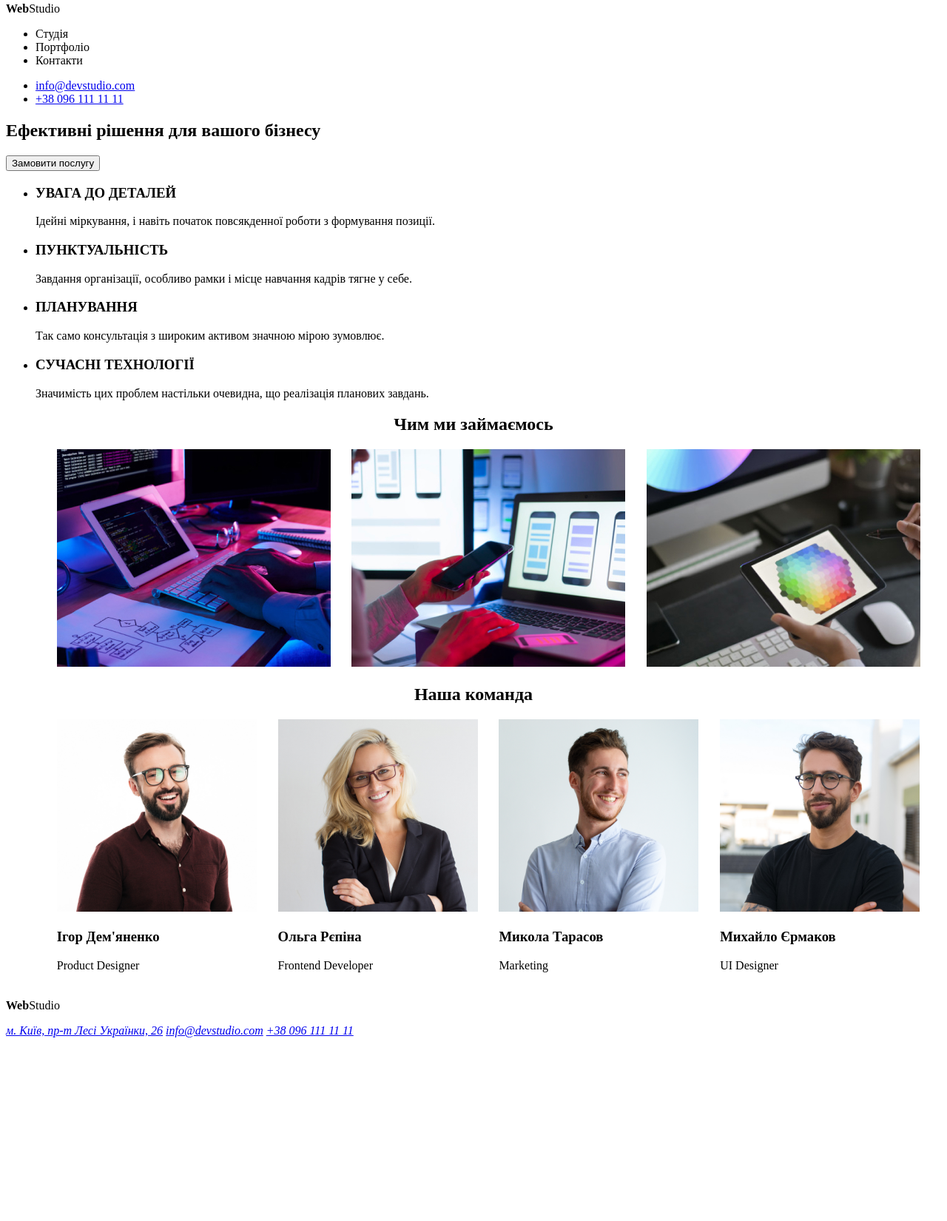
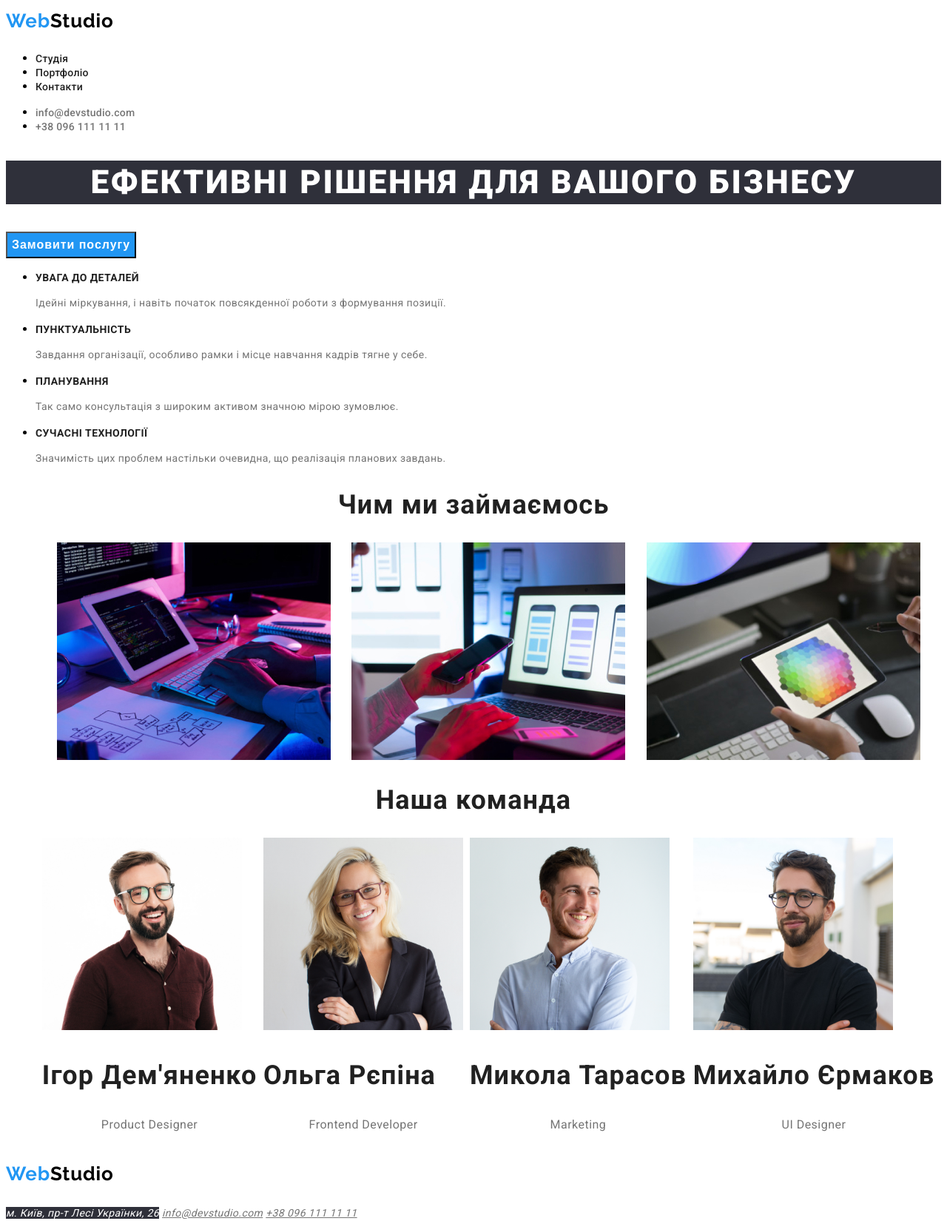
Before and after one commit to tolyagan228/Web-Studio, a plain HTML site: page index.html in a window 1280 px wide. Shown: the part 13-1663 px from the top of the page at 74% size. Before the commit the page ends 1423 px from the top, so only its background shows below. Drawn offline with Linux system fonts and the light colour scheme.

Commit message:
class and css

```diff
--- a/css/style.css
+++ b/css/style.css
@@ -1,26 +1,124 @@
 :root {
     --accent-color: #2196F3;
-    --main-color: ##212121;
+    --main-color: #212121;
     --add-color: #757575;
     --add-white: #FFFFFF;
-    --main-bg-color: #2F303A;
+    --main-bd-color: #2F303A;
 }
 
-/* .webstudio {
+body {
+    font-family: Roboto;
+}
+
+.logo {
+    font-family: Raleway;
+    font-size: 26px;
+    letter-spacing: 0.78px;
+}
+
+.logo-accent {
     color: var(--accent-color);
 }
-.studio {
+
+.nav-link {
+    color: var(--main-color);
+    font-size: 14px;
+    font-weight: 500;
+    letter-spacing: 0.28px;
+    text-decoration: none;
+}
+
+.nav-link:hover {
     color: var(--accent-color);
+    cursor: pointer;
 }
-.address {
-    color: var(--accent-color)
+
+.contact-link {
+    color: var(--add-color);
+    font-size: 14px;
+    font-weight: 500;
+    letter-spacing: 0.28px;
+    text-decoration: none;
 }
-.tel {
+
+.contact-link:hover {
+    color: var(--accent-color);
+    cursor: pointer;
+}
+
+.main-contant-title {
+    color: var(--add-white);
+    background-color: var(--main-bd-color);
+    text-align: center;
+    font-size: 44px;
+    font-weight: 900;
+    line-height: 1.36;
+    letter-spacing: 2.64px;
+    text-transform: uppercase;
+}
+
+.main-contant-btn {
+    color: var(--add-white);
+    background-color: var(--accent-color);
+    font-size: 16px;
+    font-weight: 700;
+    line-height: 30px;
+    letter-spacing: 0.96px;
+}
+
+.advantages-title {
+    color: var(--main-color);
+    font-size: 14px;
+    letter-spacing: 0.42px;
+}
+
+.advantages-subtitle {
     color: var(--add-color);
+    font-size: 14px;
+    line-height: 24px;
+    letter-spacing: 0.42px;
 }
-.list {
-    color: var(--brand-color);
+
+.section-work-title {
+    color: var(--main-color);
+    font-size: 36px;
+    letter-spacing: 1.08px;
 }
-.p {
+
+.section-workers-title {
+    color: var(--main-color);
+    font-size: 36px;
+    letter-spacing: 1.08px;
+}
+
+.section-workers-subtitle {
     color: var(--add-color);
-} */
+    text-align: center;
+    letter-spacing: 0.48px;
+}
+
+.address-link {
+    color: var(--add-white);
+    background-color: var(--main-bd-color);
+    font-size: 14px;
+    line-height: 24px;
+    letter-spacing: 0.42px;
+    text-decoration: none;
+}
+
+.address-link:hover {
+    color: var(--accent-color);
+    cursor: pointer;
+}
+
+.footer-link {
+    color: var(--add-color);
+    font-size: 14px;
+    letter-spacing: 0.42px;
+}
+
+.footer-link:hover {
+    color: var(--accent-color);
+    cursor: pointer;
+    text-decoration: none;
+}
--- a/index.html
+++ b/index.html
@@ -6,99 +6,97 @@
     <title>WebStudio</title>
     <link rel="stylesheet" href="./css/style.css">
     <link rel="preconnect" href="https://fonts.googleapis.com">
-<link rel="preconnect" href="https://fonts.gstatic.com" crossorigin>
-<link href="https://fonts.googleapis.com/css2?family=Raleway:wght@700&family=Roboto:wght@400;500;700;900&display=swap" rel="stylesheet">
+    <link rel="preconnect" href="https://fonts.gstatic.com" crossorigin>
+    <link href="https://fonts.googleapis.com/css2?family=Raleway:wght@700&family=Roboto:wght@400;500;700;900&display=swap" rel="stylesheet">
   </head>
   <body>
-    <header>
-      <p><b class="webstudio">Web</b>Studio</p>
-      <nav>
-        <ul>
-          <li class="studio">Студія</li>
-          <li class="list">Портфоліо</li>
-          <li class="list">Контакти</li>
+    <header class="header">
+      <p class="logo"><b class="logo-accent">Web</b>Studio</p>
+      <nav class="nav">
+        <ul class="nav-list">
+          <li class="nav-list-item"><a href="" class="nav-link">Студія</a></li>
+          <li class="nav-list-item"><a href="" class="nav-link">Портфоліо</a></li>
+          <li class="nav-list-item"><a href="" class="nav-link">Контакти</a></li>
         </ul>
       </nav>
-      <ul>
-        <li><a class="address" href="mailto:info@devstudio.com">info@devstudio.com</a></li>
-        <li><a class="p" href="tel:+380961111111">+38 096 111 11 11</a></li>
+      <ul class="contact-list">
+        <li class="contact-list-item"><a href="mailto:info@devstudio.com" class="contact-link">info@devstudio.com</a></li>
+        <li class="contact-list-item"><a href="tel:+380961111111" class="contact-link">+38 096 111 11 11</a></li>
       </ul>
     </header>
-    <main>
-      <section>
-        <h1>Ефективні рішення для вашого бізнесу</h1>
-        <button type="button">Замовити послугу</button>
+    <main class="main">
+      <section class="main-contant">
+        <h1 class="main-contant-title">Ефективні рішення для вашого бізнесу</h1>
+        <button type="button" class="main-contant-btn">Замовити послугу</button>
       </section>
-    <section>
-      <ul>
-        <li><h3 class="list">УВАГА ДО ДЕТАЛЕЙ</h3>
-        <p class="p">
+    <section class="advantages">
+      <ul class="advantages-list">
+        <li><h3 class="advantages-title">УВАГА ДО ДЕТАЛЕЙ</h3>
+        <p class="advantages-subtitle">
           Ідейні міркування, і навіть початок повсякденної роботи з формування
           позиції.
         </p>
     </li>
 
-        <li><h3 class="list">ПУНКТУАЛЬНІСТЬ</h3>
-        <p class="p">
+        <li><h3 class="advantages-title">ПУНКТУАЛЬНІСТЬ</h3>
+        <p class="advantages-subtitle">
           Завдання організації, особливо рамки і місце навчання кадрів тягне у
           себе.
         </p>
     </li>
 
-        <li><h3 class="list">ПЛАНУВАННЯ</h3>
-        <p class="p">Так само консультація з широким активом значною мірою зумовлює.
+        <li><h3 class="advantages-title">ПЛАНУВАННЯ</h3>
+        <p class="advantages-subtitle">Так само консультація з широким активом значною мірою зумовлює.
         </p>
     </li>
 
-        <li><h3 class="list">СУЧАСНІ ТЕХНОЛОГІЇ</h3>
-        <p class="p">
+        <li><h3 class="advantages-title">СУЧАСНІ ТЕХНОЛОГІЇ</h3>
+        <p class="advantages-subtitle">
           Значимість цих проблем настільки очевидна, що реалізація планових
           завдань.
         </p>
     </li>
       </ul>
     </section>
-    <section>
-      <h2 style="text-align: center;">Чим ми займаємось</h2>
-      <ul style="display:flex; justify-content:space-evenly;margin-bottom:20px; list-style: none; ">
-        <li><img src="/images/work_img1.jpg" alt="працюємо"></li>
-        <li><img src="/images/work_img2.jpg" alt="телефон"></li>
-        <li><img src="/images/work_img3.jpg" alt="планшет"></li>
+    <section class="section-work">
+      <h2 class="section-work-title" style="text-align: center;">Чим ми займаємось</h2>
+      <ul class="section-work-list" style="display:flex; justify-content:space-evenly;margin-bottom:20px; list-style: none; ">
+        <li class="section-work-item"><img src="/images/work_img1.jpg" alt="працюємо"></li>
+        <li class="section-work-item"><img src="/images/work_img2.jpg" alt="телефон"></li>
+        <li class="section-work-item"><img src="/images/work_img3.jpg" alt="планшет"></li>
       </ul>
     </section>
-    <section>
-      <h2 style="text-align: center;">Наша команда</h2>
-      <ul style="display:flex; justify-content:space-evenly;margin-bottom:20px; list-style: none; ">
-        <li><img src="/images/worker_img4.jpg" height="260" alt="Ігор Дем'яненко Product Designer">
-        <h3 class="list">Ігор Дем'яненко</h3>
-        <p class="p">Product Designer</p>
+    <section class="section-workers">
+      <h2 class="section-workers-title" style="text-align: center;">Наша команда</h2>
+      <ul class="section-workers-list" style="display:flex; justify-content:space-evenly;margin-bottom:20px; list-style: none; ">
+        <li class="section-workers-item"><img src="/images/worker_img4.jpg" class="section-workers-img" height="260" alt="Ігор Дем'яненко Product Designer">
+        <h3 class="section-workers-title">Ігор Дем'яненко</h3>
+        <p class="section-workers-subtitle">Product Designer</p>
       </li>
-      <li>
-        <img src="/images/worker_img5.jpg" height="260" alt="Ольга Рєпіна Frontend Developer">
-        <h3 class="list">Ольга Рєпіна</h3>
-        <p class="p">Frontend Developer</p>
+      <li class="section-workers-item">
+        <img src="/images/worker_img5.jpg" class="section-workers-img" height="260" alt="Ольга Рєпіна Frontend Developer">
+        <h3 class="section-workers-title">Ольга Рєпіна</h3>
+        <p class="section-workers-subtitle">Frontend Developer</p>
       </li>
-      <li>
-        <img src="/images/worker_img6.jpg" height="260" alt="Микола Тарасов Marketing">
-        <h3 class="list">Микола Тарасов</h3>
-        <p class="p">Marketing</p>
+      <li class="section-workers-item">
+        <img src="/images/worker_img6.jpg" class="section-workers-img" height="260" alt="Микола Тарасов Marketing">
+        <h3 class="section-workers-title">Микола Тарасов</h3>
+        <p class="section-workers-subtitle">Marketing</p>
       </li>
-      <li>
-        <img src="/images/worker_img7.jpg" height="260" alt="Михайло Єрмаков UI Designer">
-        <h3 class="list">Михайло Єрмаков</h3>
-        <p class="p">UI Designer</p>
+      <li class="section-workers-item">
+        <img src="/images/worker_img7.jpg"  class="section-workers-img" height="260" alt="Михайло Єрмаков UI Designer">
+        <h3 class="section-workers-title">Михайло Єрмаков</h3>
+        <p class="section-workers-subtitle">UI Designer</p>
       </li>
     </ul>
     </section>
   </main>
-    <footer>
-      <p><b class="webstudio">Web</b>Studio</p>
+    <footer class="footer">
+      <p class="logo"><b class="logo-accent">Web</b>Studio</p>
       <address>
-        <a href="https://goo.gl/maps/zTwNYQhZRMvZq7Xy6" target="_blank"
-          >м. Київ, пр-т Лесі Українки, 26</a
-        >
-        <a href="mailto:info@devstudio.com">info@devstudio.com</a>
-        <a href="tel:+380961111111">+38 096 111 11 11</a>
+        <a href="https://goo.gl/maps/zTwNYQhZRMvZq7Xy6" target="_blank" class="address-link" >м. Київ, пр-т Лесі Українки, 26</a>
+        <a href="mailto:info@devstudio.com"  class="footer-link">info@devstudio.com</a>
+        <a href="tel:+380961111111"  class="footer-link">+38 096 111 11 11</a>
       </address>
     </footer>
   </body>
```
